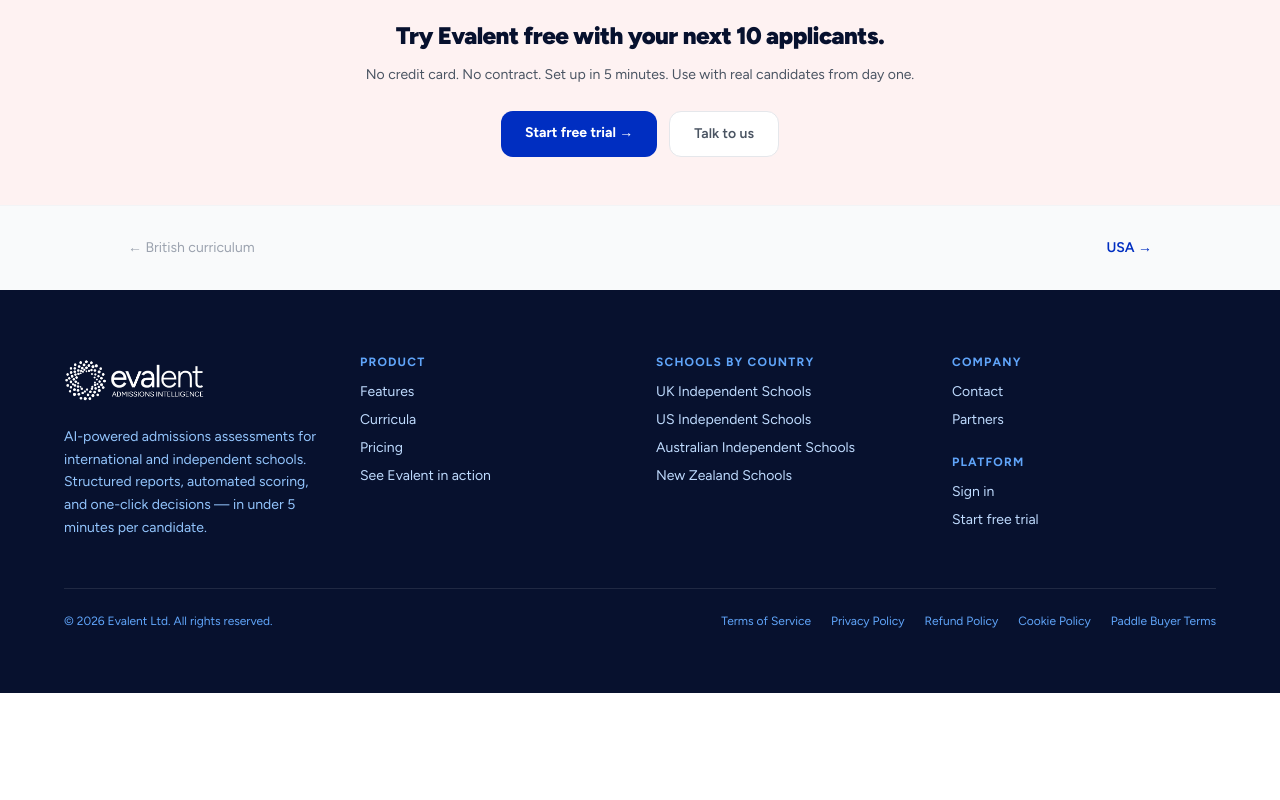
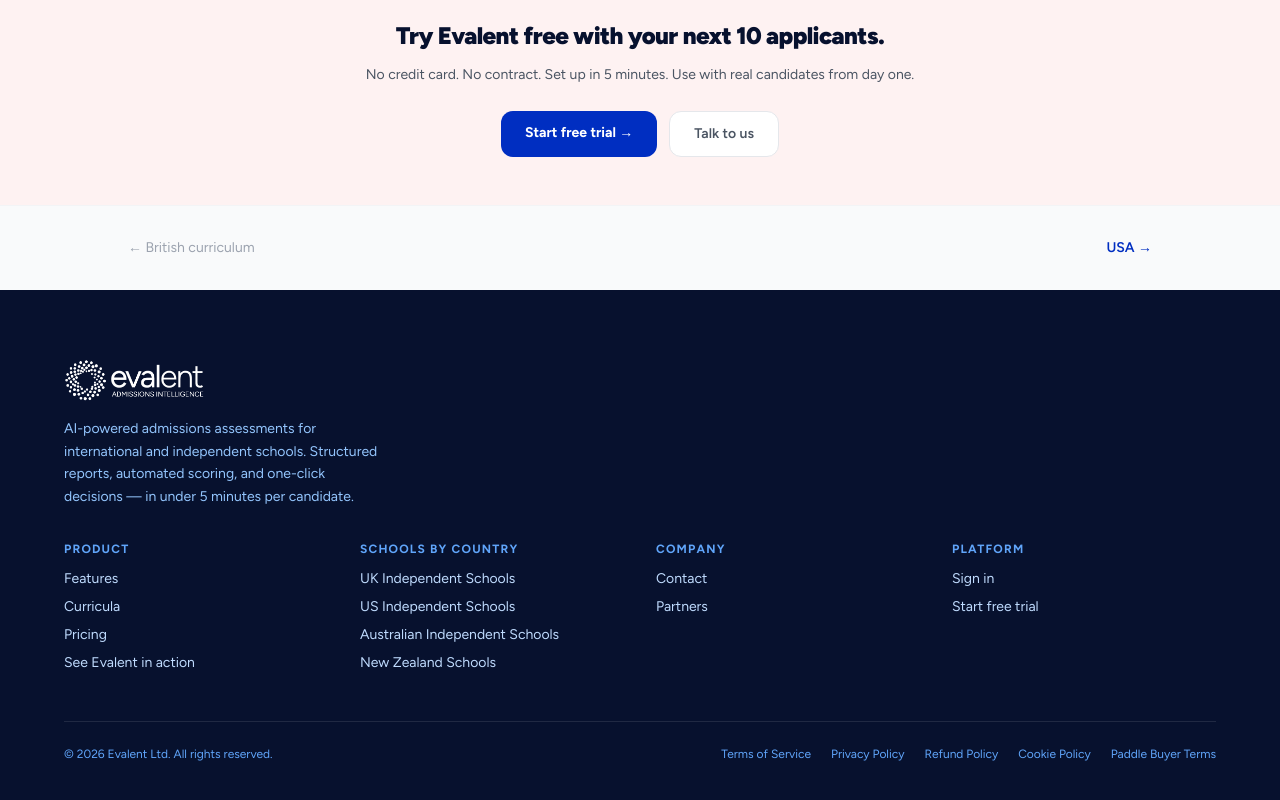
Before and after one commit to wigsbury-ui/evalent-marketing, a Next.js app: page /uk in a window 1280 px wide. Shown: the part 3257-4057 px from the top of the page. Before the commit the page ends 3950 px from the top, so only its background shows below. Built offline with nearby package versions, Linux system fonts and the light colour scheme.

Commit message:
fix: footer logo above grid, 4 equal columns aligned

```diff
--- a/src/components/Footer.tsx
+++ b/src/components/Footer.tsx
@@ -4,17 +4,18 @@ export default function Footer() {
   return (
     <footer className="bg-navy text-white py-16 px-6">
       <div className="max-w-6xl mx-auto">
-        <div className="grid grid-cols-2 md:grid-cols-4 gap-8 mb-12 items-start">
 
-          {/* Brand column — logo sits above, text starts where other headers start */}
-          <div>
-            <img src="/evalent-logo-white.png" alt="Evalent" className="h-12 w-auto mb-6" />
-            <p className="text-blue-300 text-sm leading-relaxed">
-              AI-powered admissions assessments for international and independent schools. Structured reports, automated scoring, and one-click decisions — in under 5 minutes per candidate.
-            </p>
-          </div>
+        {/* Logo sits above the columns */}
+        <div className="mb-8">
+          <img src="/evalent-logo-white.png" alt="Evalent" className="h-12 w-auto mb-4" />
+          <p className="text-blue-300 text-sm leading-relaxed max-w-xs">
+            AI-powered admissions assessments for international and independent schools. Structured reports, automated scoring, and one-click decisions — in under 5 minutes per candidate.
+          </p>
+        </div>
 
-          {/* Product */}
+        {/* 4 equal columns — all starting from the same top line */}
+        <div className="grid grid-cols-2 md:grid-cols-4 gap-8 mb-12">
+
           <div>
             <div className="text-xs font-bold text-blue-400 uppercase tracking-widest mb-3">Product</div>
             <div className="space-y-2 text-sm text-blue-200">
@@ -25,7 +26,6 @@ export default function Footer() {
             </div>
           </div>
 
-          {/* Schools by country */}
           <div>
             <div className="text-xs font-bold text-blue-400 uppercase tracking-widest mb-3">Schools by country</div>
             <div className="space-y-2 text-sm text-blue-200">
@@ -36,13 +36,15 @@ export default function Footer() {
             </div>
           </div>
 
-          {/* Company + Platform */}
           <div>
             <div className="text-xs font-bold text-blue-400 uppercase tracking-widest mb-3">Company</div>
-            <div className="space-y-2 text-sm text-blue-200 mb-6">
+            <div className="space-y-2 text-sm text-blue-200">
               <a href="mailto:hello@evalent.io" className="block hover:text-white transition-colors">Contact</a>
               <a href="mailto:partners@evalent.io" className="block hover:text-white transition-colors">Partners</a>
             </div>
+          </div>
+
+          <div>
             <div className="text-xs font-bold text-blue-400 uppercase tracking-widest mb-3">Platform</div>
             <div className="space-y-2 text-sm text-blue-200">
               <a href="https://app.evalent.io/login" className="block hover:text-white transition-colors">Sign in</a>
```
